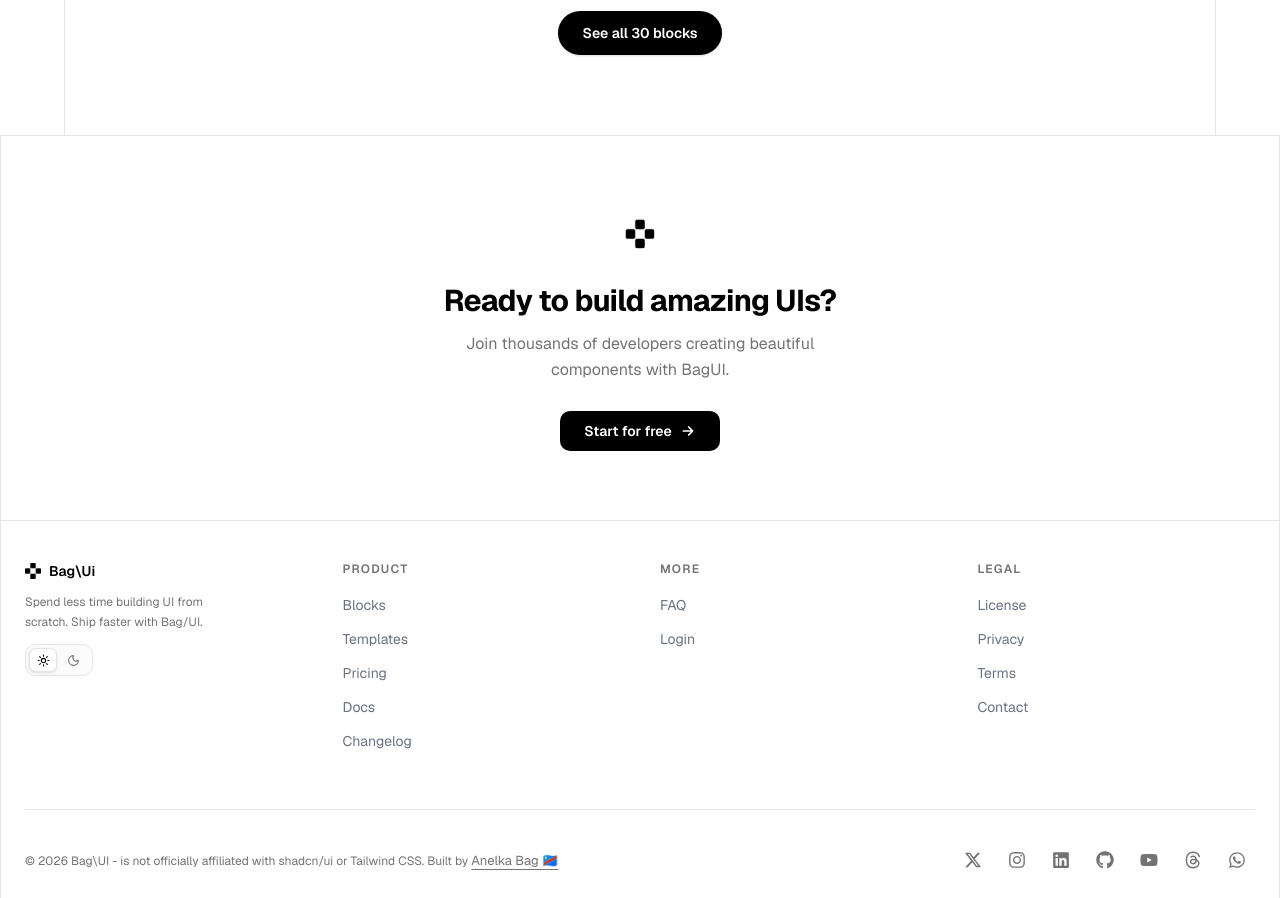
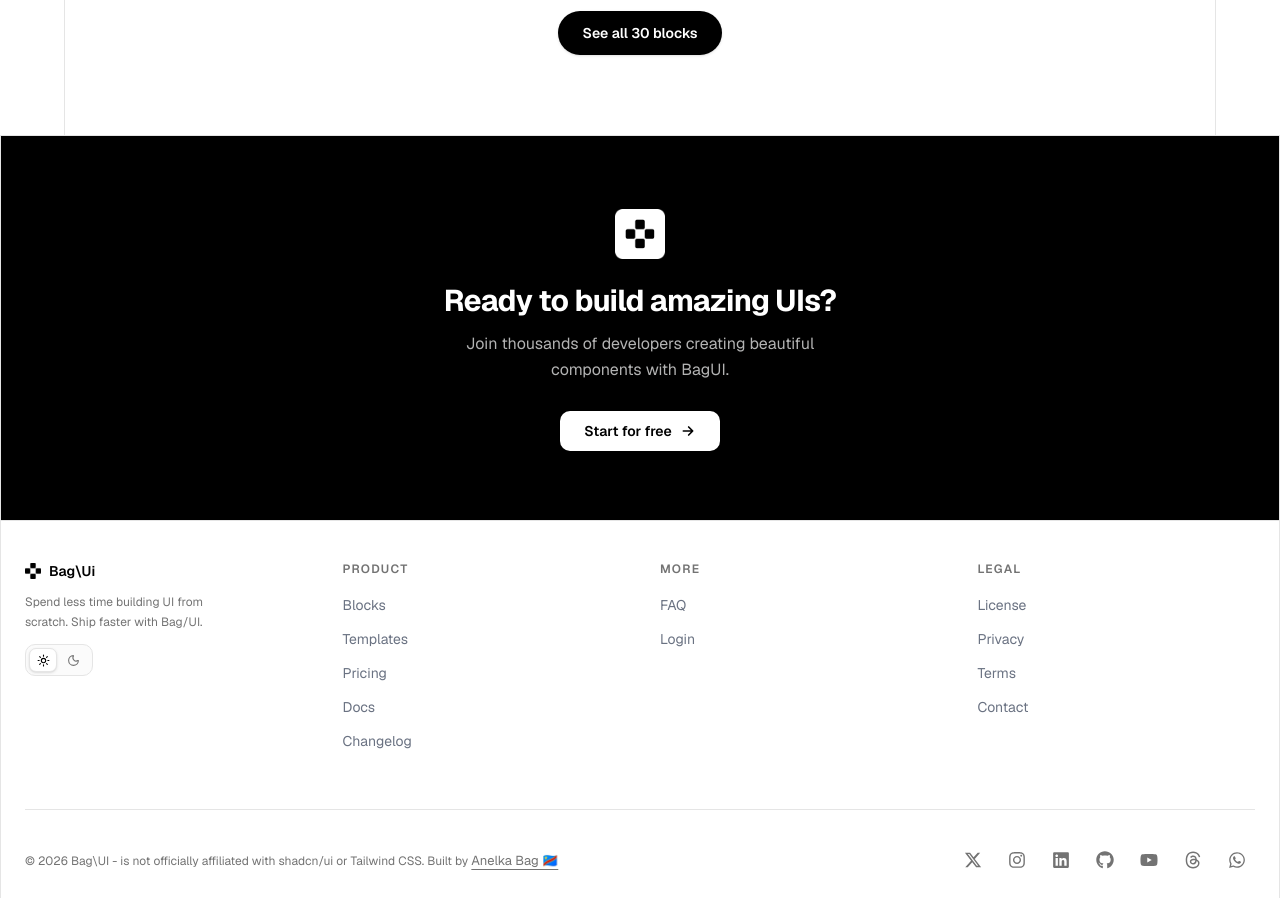
Before and after one commit to anelkabag/bag-ui, a Next.js app: page / in a window 1280 px wide. Shown: the part 1560-2458 px from the top of the page. Built offline with nearby package versions, Linux system fonts and the light colour scheme; no server answers.

Commit message:
update cta section

```diff
--- a/components/Ctasection.tsx
+++ b/components/Ctasection.tsx
@@ -1,14 +1,11 @@
 "use client";
-
 import { motion, useInView, cubicBezier } from "framer-motion";
 import { useRef } from "react";
 import Link from "next/link";
-
 export default function CTASection() {
   const ref = useRef<HTMLDivElement>(null);
   const inView = useInView(ref, { once: true, margin: "-100px" });
   const customEase = cubicBezier(0.4, 0, 0.2, 1);
-
   const containerVariants = {
     hidden: { opacity: 0 },
     visible: {
@@ -16,7 +13,6 @@ export default function CTASection() {
       transition: { staggerChildren: 0.12, delayChildren: 0.15 },
     },
   };
-
   const itemVariants = {
     hidden: { opacity: 0, y: 16 },
     visible: {
@@ -25,7 +21,6 @@ export default function CTASection() {
       transition: { duration: 0.5, ease: customEase },
     },
   };
-
   const scaleVariants = {
     hidden: { opacity: 0, scale: 0.85 },
     visible: {
@@ -34,13 +29,12 @@ export default function CTASection() {
       transition: { duration: 0.5, ease: customEase },
     },
   };
-
   return (
     <div className="w-full border-t border-border">
       <div className="mx-auto max-w-7xl border-l border-r border-border bg-background">
         <motion.section
           ref={ref}
-          className="relative flex min-h-96 w-full flex-col items-center justify-center overflow-hidden rounded-2xl px-8 py-14"
+          className="relative flex min-h-96 w-full flex-col items-center justify-center overflow-hidden bg-black dark:bg-zinc-200 px-8 py-14"
           initial={{ opacity: 0 }}
           animate={inView ? { opacity: 1 } : { opacity: 0 }}
           transition={{ duration: 0.6, ease: customEase }}
@@ -62,31 +56,29 @@ export default function CTASection() {
                 alt="BagUI Logo"
                 width={50}
                 height={50}
+                className="dark:invert"
               />
             </motion.div>
-
             {/* Headline - smaller */}
             <motion.h2
               variants={itemVariants}
-              className="mb-3 text-2xl font-bold leading-tight tracking-tight text-foreground sm:text-3xl"
+              className="mb-3 text-2xl font-bold leading-tight tracking-tight text-background sm:text-3xl"
             >
               Ready to build amazing UIs?
             </motion.h2>
-
             {/* Subtitle - smaller */}
             <motion.p
               variants={itemVariants}
-              className="mb-7 max-w-sm text-sm leading-relaxed text-muted-foreground sm:text-base"
+              className="mb-7 max-w-sm text-sm leading-relaxed text-background/70 sm:text-base"
             >
               Join thousands of developers creating beautiful components with
               BagUI.
             </motion.p>
-
             {/* CTA Button - single */}
             <motion.div variants={itemVariants}>
               <Link
                 href="/docs"
-                className="group inline-flex items-center gap-2 rounded-lg bg-foreground px-6 py-2.5 text-sm font-semibold text-background transition-all duration-200 hover:opacity-90 active:scale-95"
+                className="group inline-flex items-center gap-2 rounded-lg bg-background px-6 py-2.5 text-sm font-semibold text-foreground transition-all duration-200 hover:opacity-90 active:scale-95"
               >
                 Start for free
                 <svg
```
